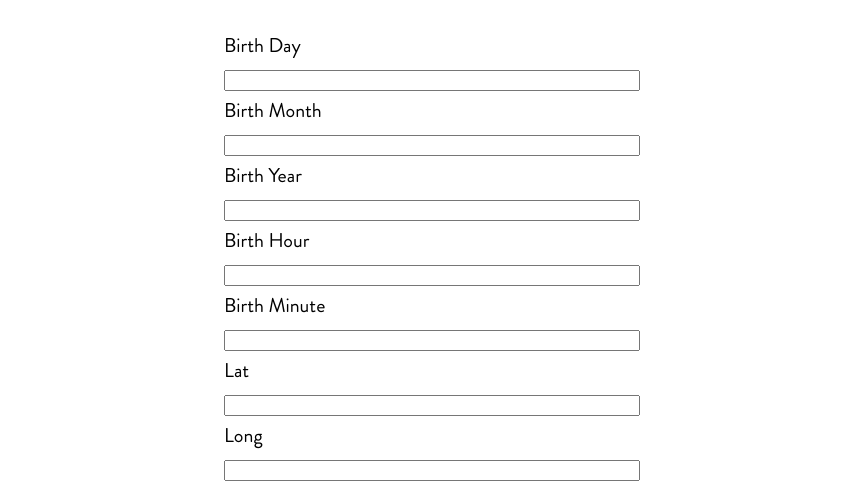
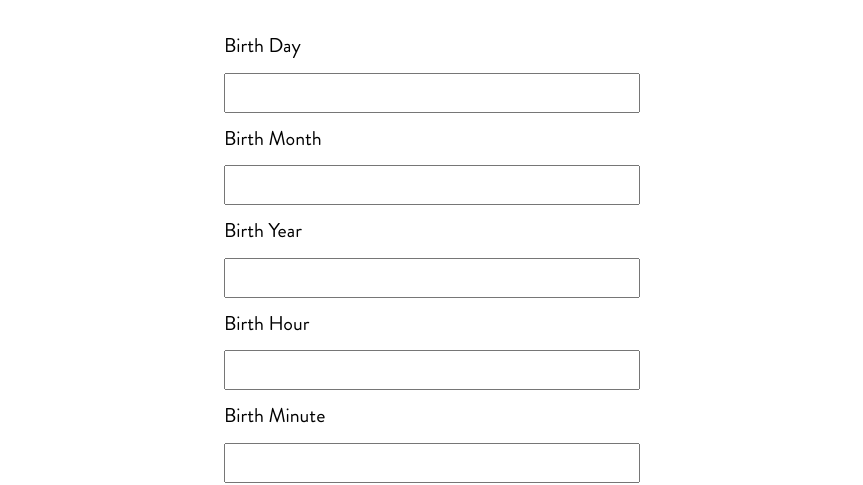
Before and after one commit to MilcahHalili/rising-sign, a Next.js app: page / in a window 1280 px wide. Shown: the part 338-823 px from the top of the page, without its empty margins (208-1071 px from the left). Built offline with nearby package versions, Linux system fonts and the light colour scheme.

Commit message:
remove console logs

```diff
--- a/pages/api/ascendant/index.js
+++ b/pages/api/ascendant/index.js
@@ -3,6 +3,7 @@ import axios from 'axios'
 
 export default async function handler(req, res) {
   const url = process.env.API_URL
+
   if (req.method === 'POST') {
     console.log(req.body)
     const response = await axios.post(url, req.body, {
--- a/pages/index.js
+++ b/pages/index.js
@@ -41,9 +41,7 @@ export default function Home(props) {
       tzone: parseFloat(event.target.tzone.value)
     }
 
-    console.log(context, ' context')
     postApi(context)
-    console.log(context, ' after postApi')
   }
 
   return (
--- a/styles/Form.module.css
+++ b/styles/Form.module.css
@@ -1,5 +1,12 @@
 .input {
+  height: 40px;
   width: 100%;
+  margin:  10px 0;
+  font-family: 'BrandonGrotesque', 'sans-serif';
+  font-size: 20px;
+  font-weight: 400px;
+  line-height: 1.625;
+  -webkit-font-smoothing: antialiased;
 }
 
 .main {
```
